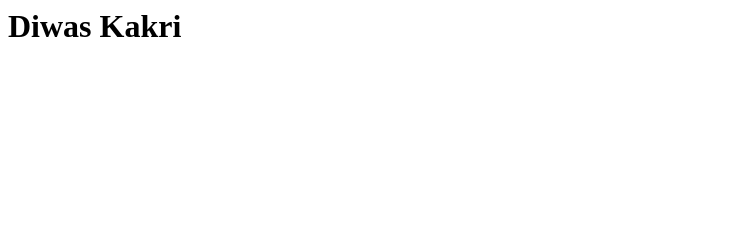
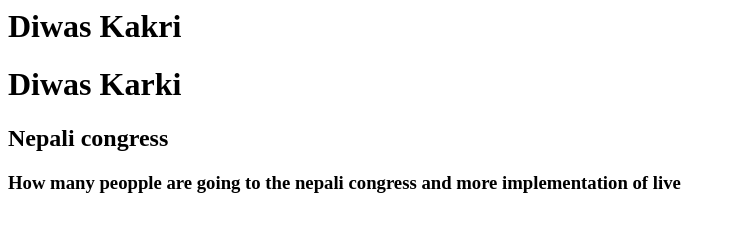
Before and after one commit to diwaskarkilearn/FinalGitBranches, a plain HTML site: page index.html in a window 1280 px wide. Shown: the whole page, without its empty margins (0-736 px from the left). Drawn offline with Linux system fonts and the light colour scheme.

Commit message:
add new one

```diff
--- a/index.html
+++ b/index.html
@@ -1 +1,8 @@
 <h1>Diwas Kakri</h1>
+
+<!-- dalsdfad;ff is the  oof tbe s -->
+ <div>
+    <h1>Diwas Karki</h1>
+    <h2>Nepali congress</h2>
+    <h3>How many peopple are going to the nepali congress and more implementation of live</h3>
+ </div>
```
